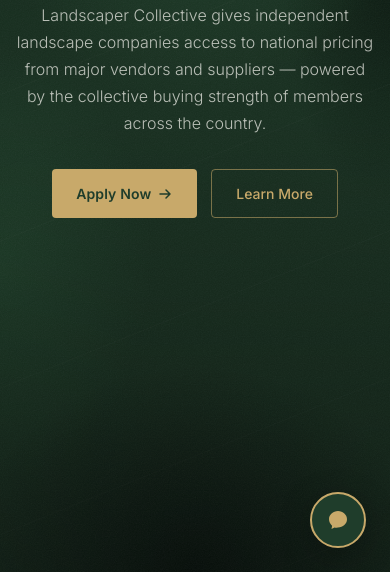
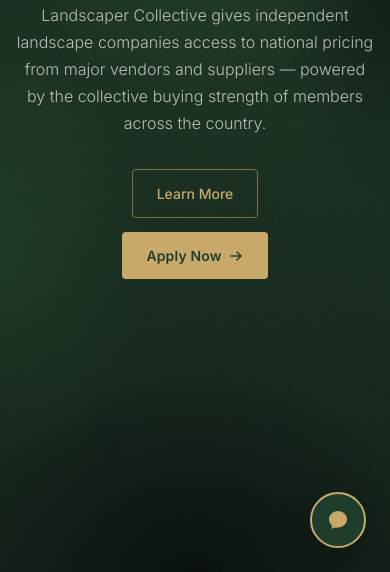
Before and after one commit to athlinkapp/landscape-collective, a website: page index.html in a window 390 px wide. Shown: the part 272-844 px from the top of the page. Drawn offline with nearby package versions, Linux system fonts and the light colour scheme; a web font is replaced by a local one.

Commit message:
Stack hero CTAs on mobile

```diff
--- a/index.html
+++ b/index.html
@@ -534,6 +534,7 @@
       .hero-content   { margin: 0 auto !important; }
       .hero-h1        { font-size: 36px; }
       .hero-sub       { font-size: 16px; margin-bottom: 32px; }
+      .hero-buttons   { flex-direction: column; align-items: center; }
       .hero-scroll-cue { display: none !important; }
       .hero-btn-primary, .hero-btn-secondary { padding: 13px 24px; font-size: 14px; }
 
@@ -753,11 +754,11 @@
       </p>
 
       <div class="hero-buttons">
+        <a href="#about" class="btn-outline-gold hero-btn-secondary">Learn More</a>
         <a href="#contact" class="btn-gold hero-btn-primary">
           Apply Now
           <svg width="16" height="16" viewBox="0 0 16 16" fill="none"><path d="M3 8H13M13 8L9 4M13 8L9 12" stroke="currentColor" stroke-width="1.5" stroke-linecap="round" stroke-linejoin="round"/></svg>
         </a>
-        <a href="#about" class="btn-outline-gold hero-btn-secondary">Learn More</a>
       </div>
 
       <div class="hero-scroll-cue">
```
